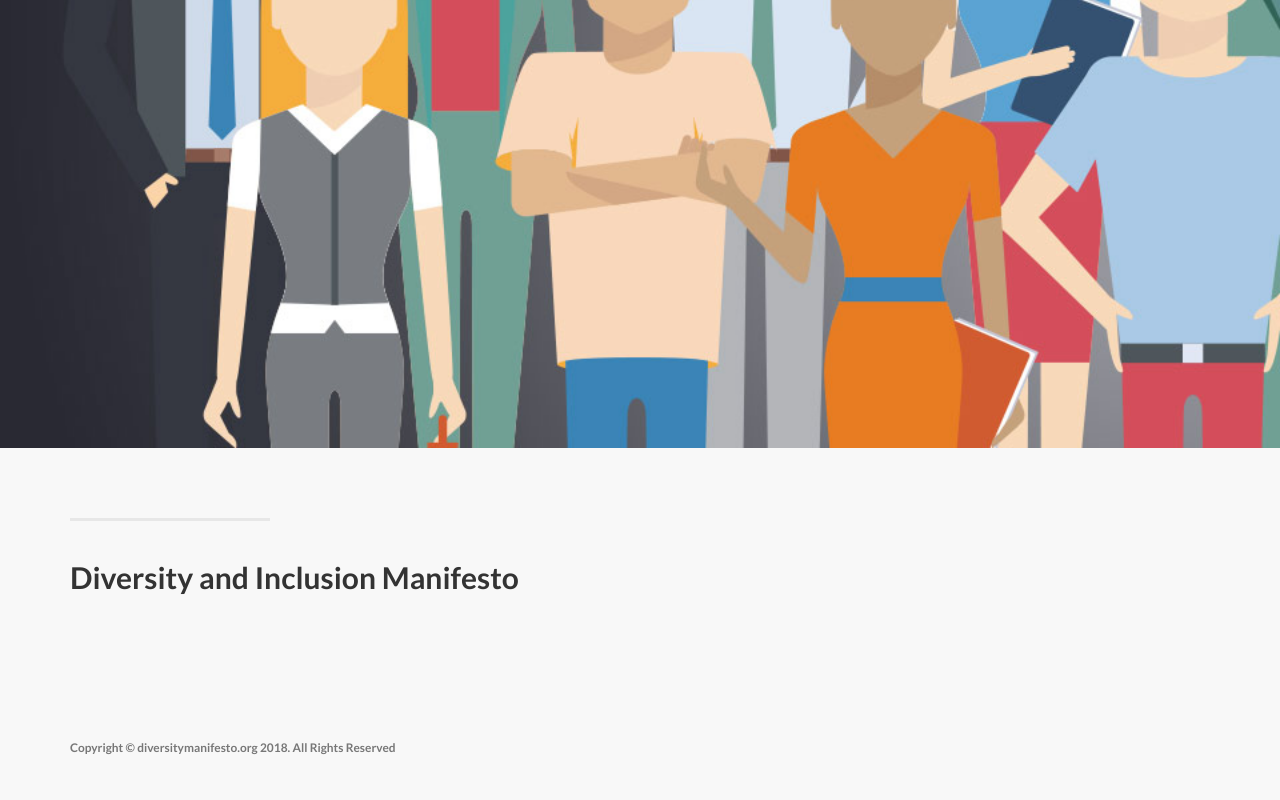
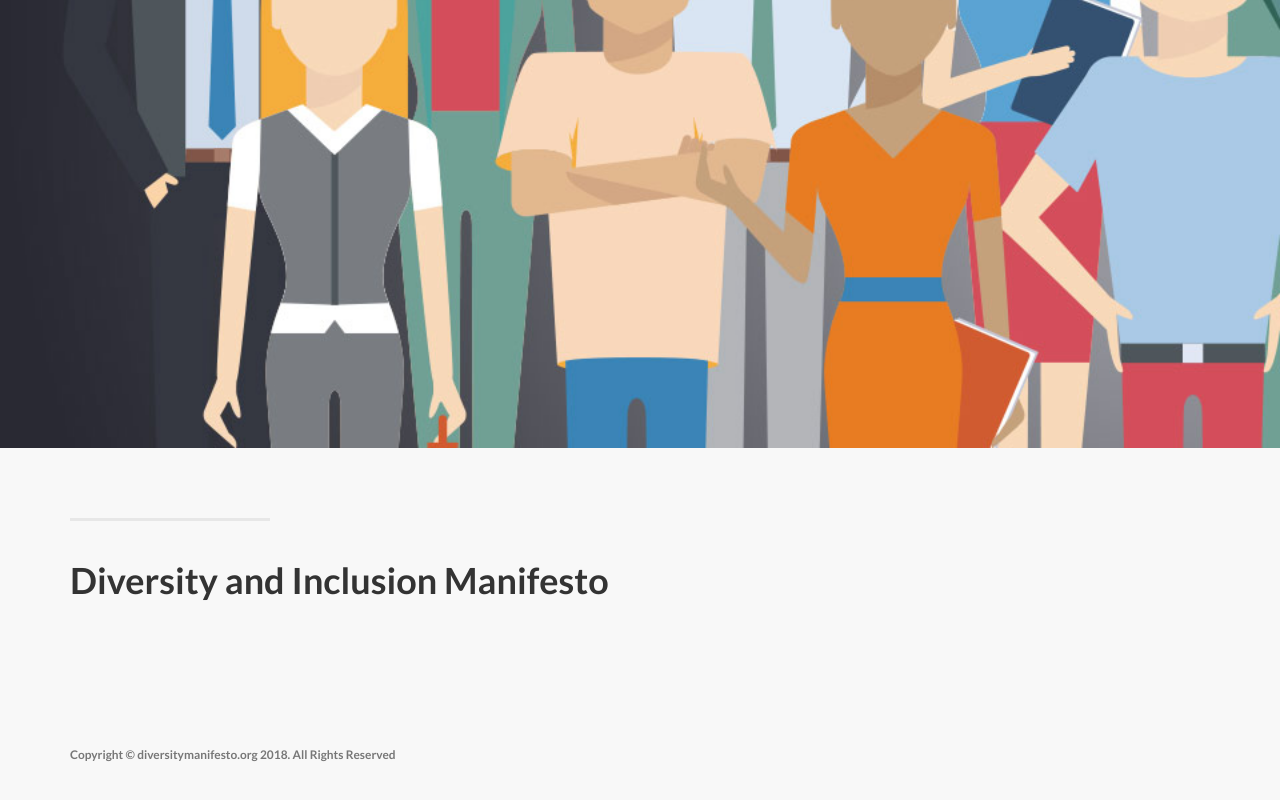
Before and after one commit to diversitymanifesto/diversitymanifesto.github.io, a plain HTML site: page index.html in a window 1280 px wide. Shown: the part 352-1152 px from the top of the page. Drawn offline with Linux system fonts and the light colour scheme.

Commit message:
one last attempt

```diff
--- a/index.html
+++ b/index.html
@@ -88,10 +88,10 @@
 
         <div class="container">
             <div class="row">
-                <div class="col-lg-5 col-sm-6">
+                <div class="col-lg-10">
                     <hr class="section-heading-spacer">
                     <div class="clearfix"></div>
-                    <h2 class="section-heading">Diversity and Inclusion Manifesto</h2>
+                    <h1 class="section-heading">Diversity and Inclusion Manifesto</h1>
                     <!-- <p class="lead">One of the organisers of the <a target="_blank" href="http://www.meetup.com/Docker-Dublin">Docker Meetup in Dublin.</a> We host regular Meetups and are involved in building the Docker community in Ireland.  We have hosted Bootcamps and training sessions at various companies around Dublin, including Workday, Gilt and Demonware.</p> -->
                 </div>
                 <!-- <div class="col-lg-5 col-lg-offset-2 col-sm-6">
```
